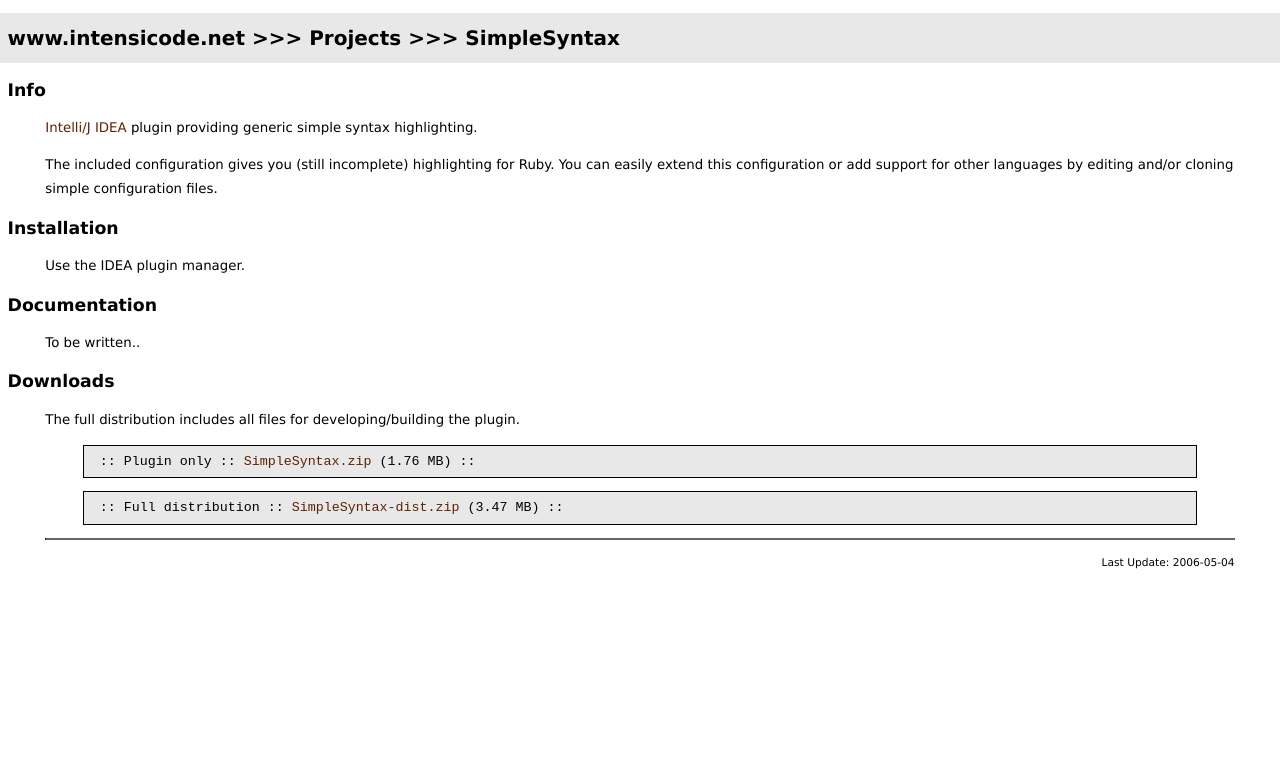
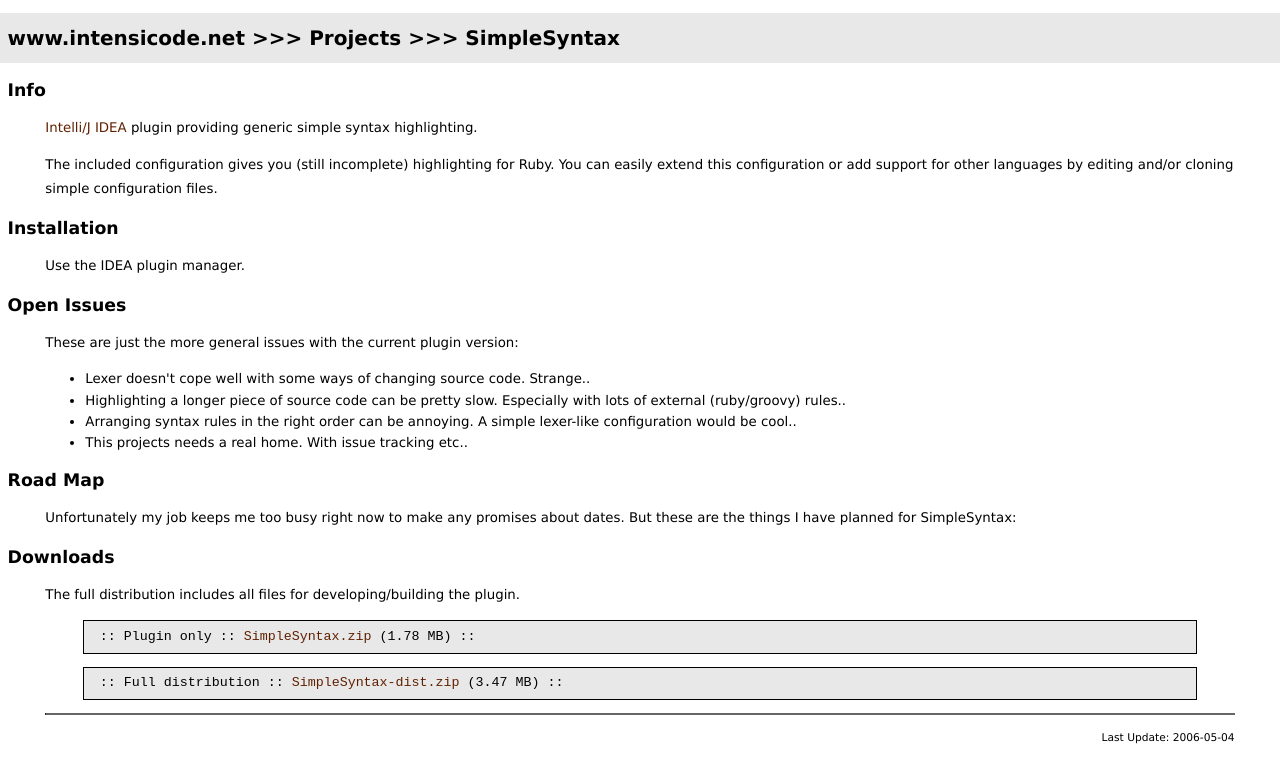
Before and after one commit to DanielLukic/web-legacy-intensicode, a plain HTML site: page site/projects/SimpleSyntax/index.html in a window 1280 px wide. Drawn offline with Linux system fonts and the light colour scheme.

Commit message:
Updated SimpleSyntax project.

```diff
--- a/site/projects/SimpleSyntax/index.html
+++ b/site/projects/SimpleSyntax/index.html
@@ -36,16 +36,27 @@
       Use the IDEA plugin manager.
     </p>
 
-    <h2>Documentation</h2>
+    <h2>Open Issues</h2>
     <p>
-      To be written..
+      These are just the more general issues with the current plugin version:
+    </p>
+    <ul>
+      <li>Lexer doesn't cope well with some ways of changing source code. Strange..</li>
+      <li>Highlighting a longer piece of source code can be pretty slow. Especially with lots of external (ruby/groovy) rules..</li>
+      <li>Arranging syntax rules in the right order can be annoying. A simple lexer-like configuration would be cool..</li>
+      <li>This projects needs a real home. With issue tracking etc..</li>
+    </ul>
+
+    <h2>Road Map</h2>
+    <p>
+      Unfortunately my job keeps me too busy right now to make any promises about dates. But these are the things I have planned for SimpleSyntax:
     </p>
 
     <h2>Downloads</h2>
       <p>
         The full distribution includes all files for developing/building the plugin.
       </p>
-      <pre class="box"> :: Plugin only :: <a href="SimpleSyntax.zip">SimpleSyntax.zip</a> (1.76 MB) :: </pre>
+      <pre class="box"> :: Plugin only :: <a href="SimpleSyntax.zip">SimpleSyntax.zip</a> (1.78 MB) :: </pre>
       <pre class="box"> :: Full distribution :: <a href="SimpleSyntax-dist.zip">SimpleSyntax-dist.zip</a> (3.47 MB) :: </pre>
 
   <hr>
```
Also changed, not shown: 2 other files.
